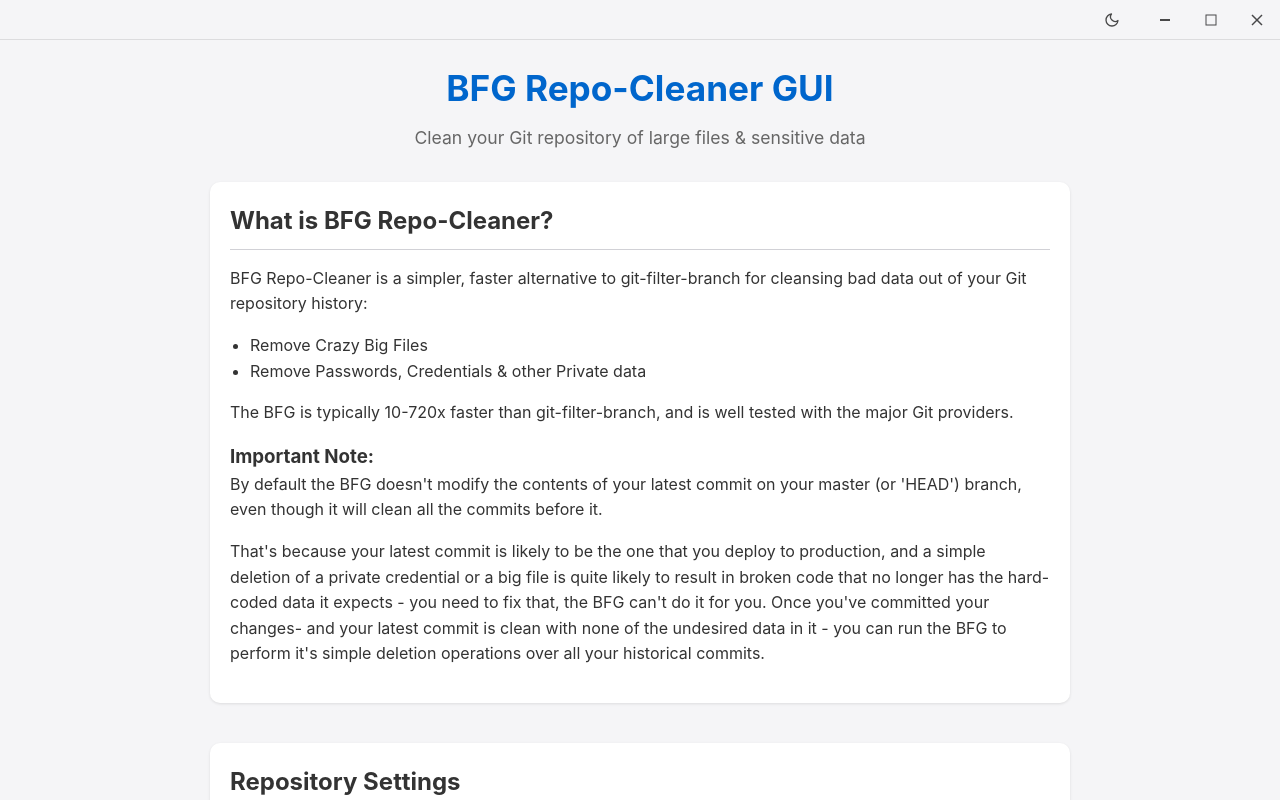
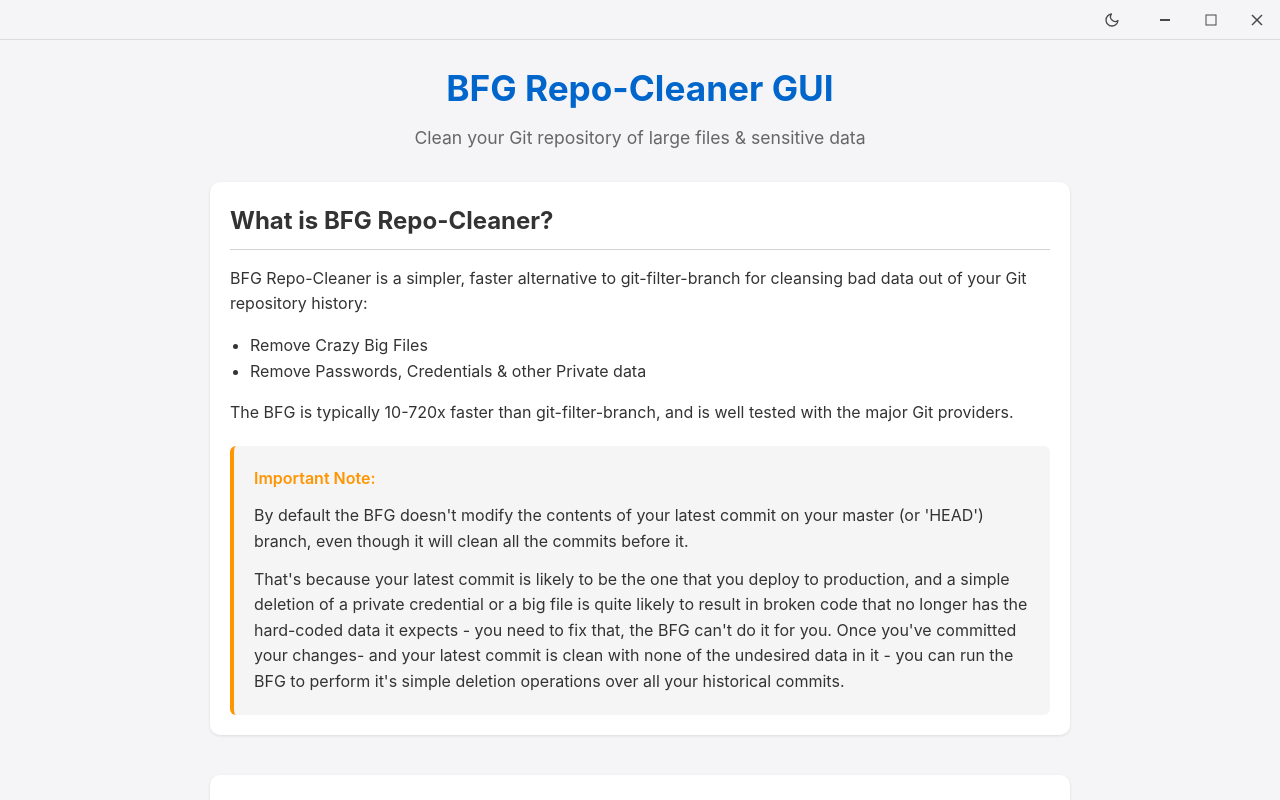
Before and after one commit to Go2Engle/bfg-repo-cleaner-gui, a React app: page / in a window 1280 px wide. Built offline with nearby package versions, Linux system fonts and the light colour scheme.

Commit message:
feat: add styling for important note section with warning emphasis

```diff
--- a/src/renderer/styles/App.scss
+++ b/src/renderer/styles/App.scss
@@ -658,6 +658,30 @@
   }
 }
 
+.important-note {
+  margin-top: 20px;
+  padding: 20px;
+  background-color: var(--pre-bg-color);
+  border-left: 4px solid var(--warning-color);
+  border-radius: 6px;
+
+  h3 {
+    color: var(--warning-color);
+    margin-bottom: 12px;
+    font-size: 16px;
+    font-weight: 600;
+  }
+
+  p {
+    margin-bottom: 12px;
+    line-height: 1.6;
+
+    &:last-child {
+      margin-bottom: 0;
+    }
+  }
+}
+
 // Scrollbar styling for light and dark themes
 ::-webkit-scrollbar {
   width: 8px;
```
